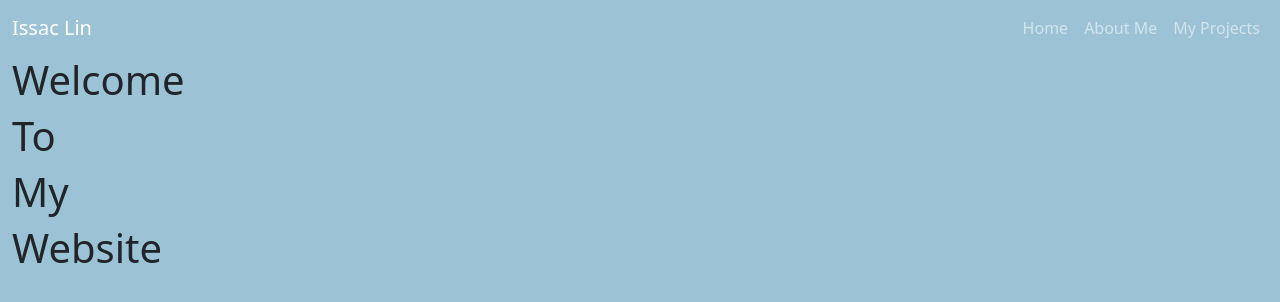
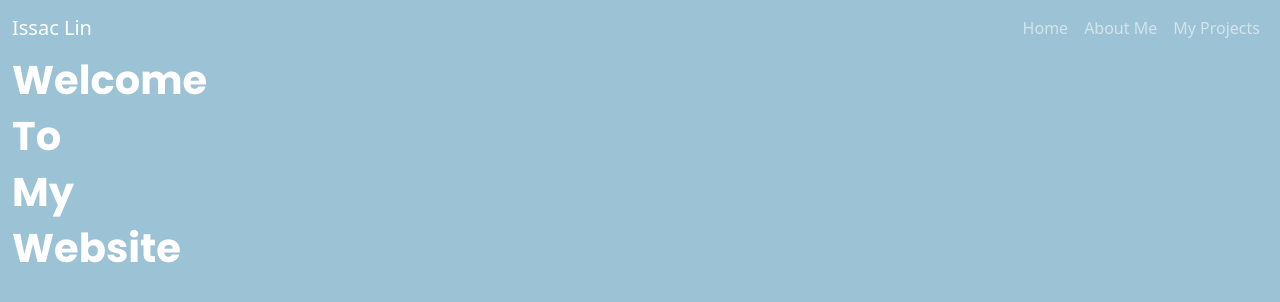
Before and after one commit to Ilinsanity/Ilinsanity.github.io, a plain HTML site: page index.html in a window 1280 px wide. Drawn offline with nearby package versions, Linux system fonts and the light colour scheme.

Commit message:
adding a title

```diff
--- a/style.css
+++ b/style.css
@@ -1,7 +1,14 @@
+@import url('https://fonts.googleapis.com/css2?family=Poppins:wght@700&display=swap');
 .navigation {
     background-color: #9CC3D5FF;
     height: 100vh;
     width: 100vw;
+}
+
+h1 {
+    color: white;
+    font-family: 'Poppins', sans-serif;
+    font-size: 4rem;
 }
 
 
```
Also changed, not shown: index.html (+1 -0 lines).
